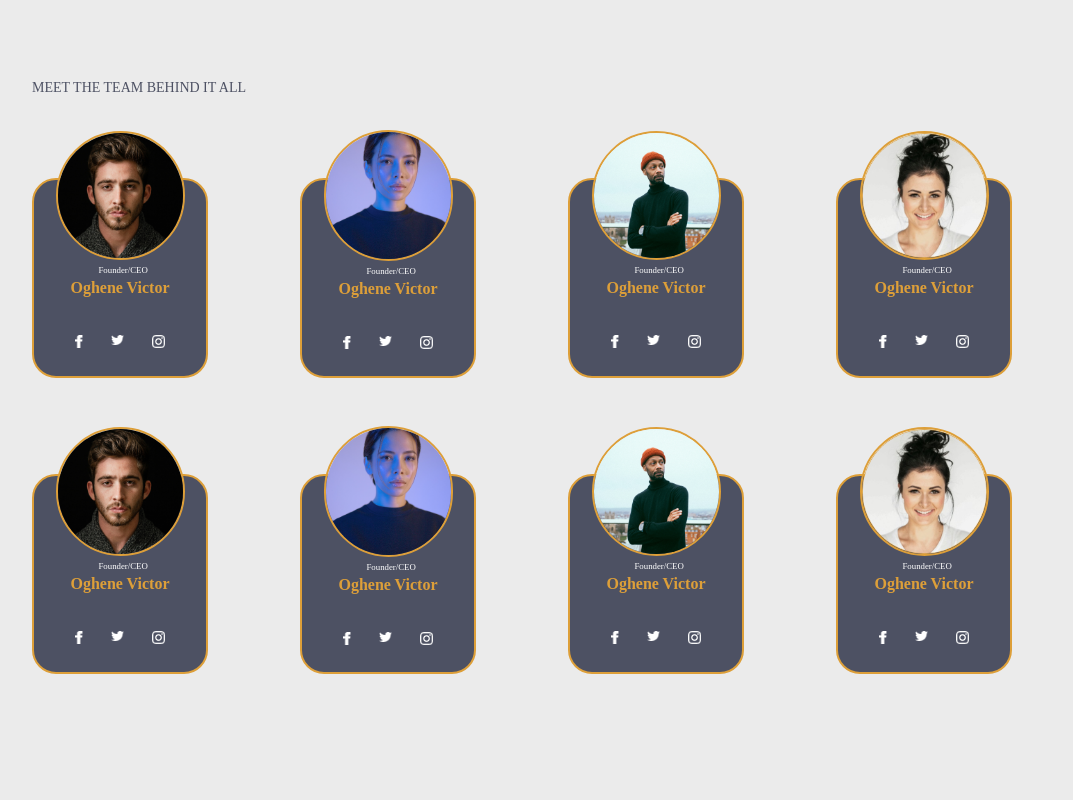
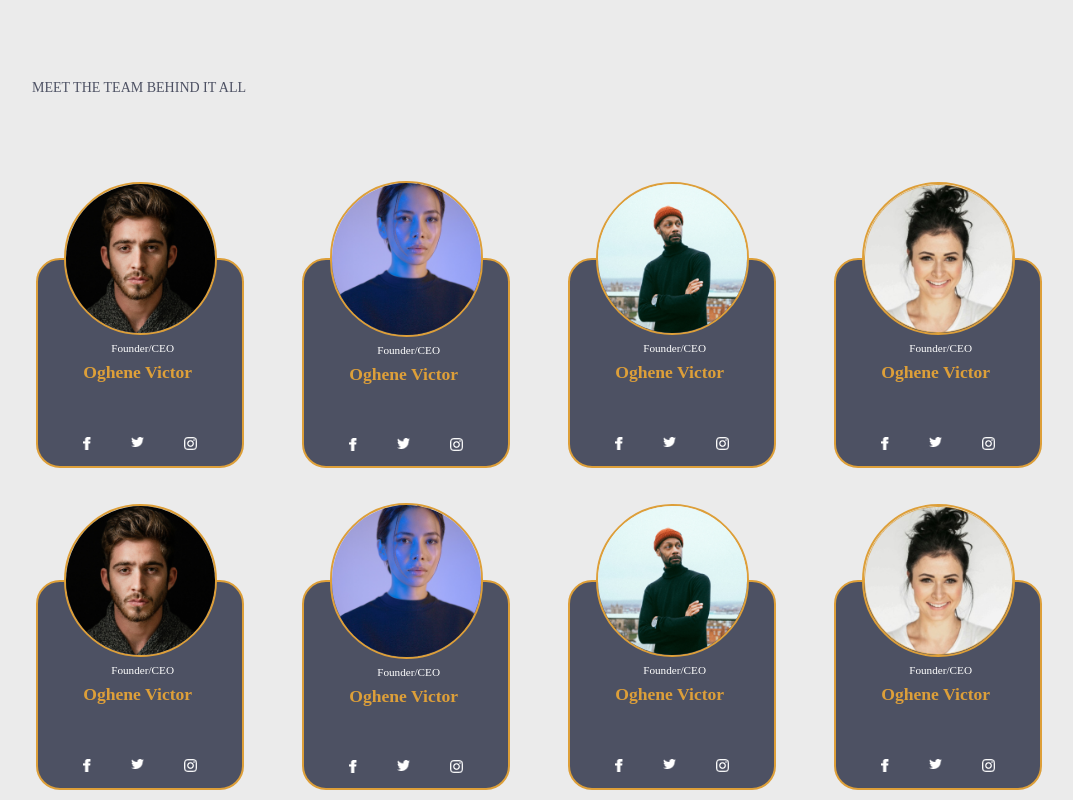
Before and after one commit to MESHEmugles/temporary, a Next.js app: page /about in a window 1280 px wide. Shown: the part 2260-3060 px from the top of the page, without its empty margins (92-1165 px from the left). Built offline with nearby package versions, Linux system fonts and the light colour scheme; a web font is replaced by a local one.

Commit message:
team and section

```diff
--- a/src/components/about/TheTeam.tsx
+++ b/src/components/about/TheTeam.tsx
@@ -90,9 +90,9 @@ const Team = () => {
             initial={{ scale: 0.3, opacity: 0 }}
             transition={{ ease: "easeOut", duration: 2 }}
             whileInView={{ opacity: 1, scale: 1 }}
-            className="box px-5 lg:px-16"
+            className="mx-auto max-w-5xl mx-2 py-10 md:py-20"
         >
-            <div className="grid grid-cols-3 gap-x-3 gap-y-24 md:mb-0 mb-5 md:grid-cols-4 md:gap-x-10 md:gap-y-24">
+            <div className="grid grid-cols-3 gap-x-3 gap-y-24 md:mb-0 mb-5 md:grid-cols-4 md:gap-x-10 md:gap-y-28">
             {teams.map((item) => (
                 <motion.div
                 whileHover={{
@@ -105,24 +105,24 @@ const Team = () => {
                     },
                 }}
                 key={item.id}
-                className="flex h-[17vh]  pb-18 max-w-44 cursor-pointer flex-col items-center justify-center rounded-3xl border-2 border-[#DD9F39] bg-[#4D5163] xl:h-[25vh] md:h-[19.5vh]"
+                className="flex pb-18 cursor-pointer flex-col items-center justify-center rounded-3xl border-2 border-[#DD9F39] bg-[#4D5163] max-w-52 h-[19vh] sm:h-[21vh] md:h-[185px] lg:h-[210px]"
                 >
                 <Image
                     src={item.image}
                     alt="people"
                     width={50}
                     height={50}
-                    className="-mt-[6em] md:-mt-[7em] sm:-mt-[7.5em] sm:w-[75%] w-[79%] md:w-[75%] rounded-full border-2 border-[#DD9F39]"
+                    className="-mt-[6em] lg:-mt-[9.2em] xl:-mt-[9em] sm:-mt-[7.5em] sm:w-[70%] w-[79%] md:w-[75%] rounded-full border-2 border-[#DD9F39] shrink-0"
                 />
 
-                <div className="-mt-1">
-                    <small className="ml-0 text-[0.3em] md:text-[0.55em] text-white md:ml-7">
+                <div className="xl:mt-0 lg:mt-2 -mt-1">
+                    <small className="ml-0 text-[0.3em] md:text-[0.7em] text-white md:ml-7">
                     {item.title}
                     </small>
-                    <p className="text-[0.75em] -mt-1.5 md:-mt-1 font-bold text-[#DD9F39] md:text-[1em]">
+                    <p className="text-[0.75em] -mt-1.5 md:-mt-0 font-bold text-[#DD9F39] md:text-[1.1em]">
                     {item.desc}
                     </p>
-                    <div className="relative top-[2.2em] flex flex-row justify-center gap-5 md:gap-7 md:top-18">
+                    <div className="relative top-[2.2em] flex flex-row justify-center gap-5 md:gap-10 md:top-[3.2em]">
                     <Link href="">
                         <Image
                         src={item.src1}
```
Also changed, not shown: src/components/about/Section.tsx (indentation only).
